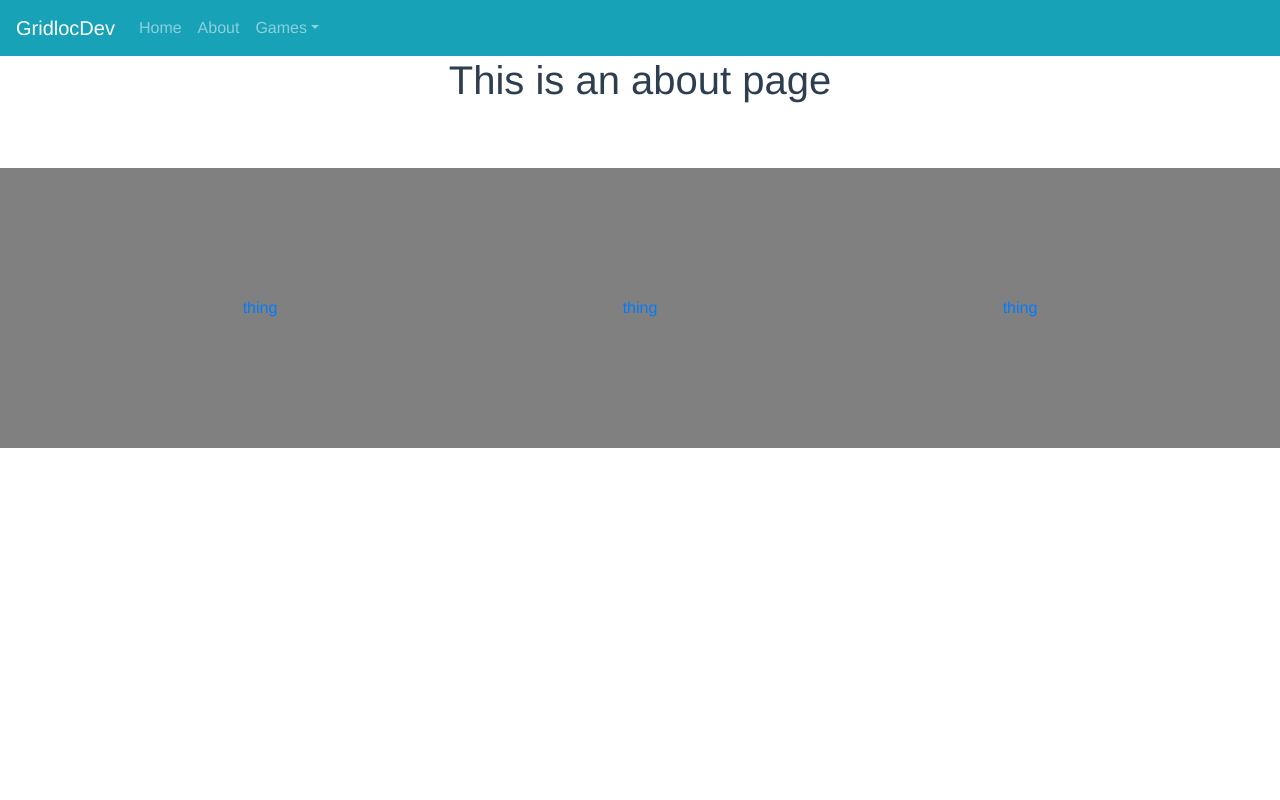
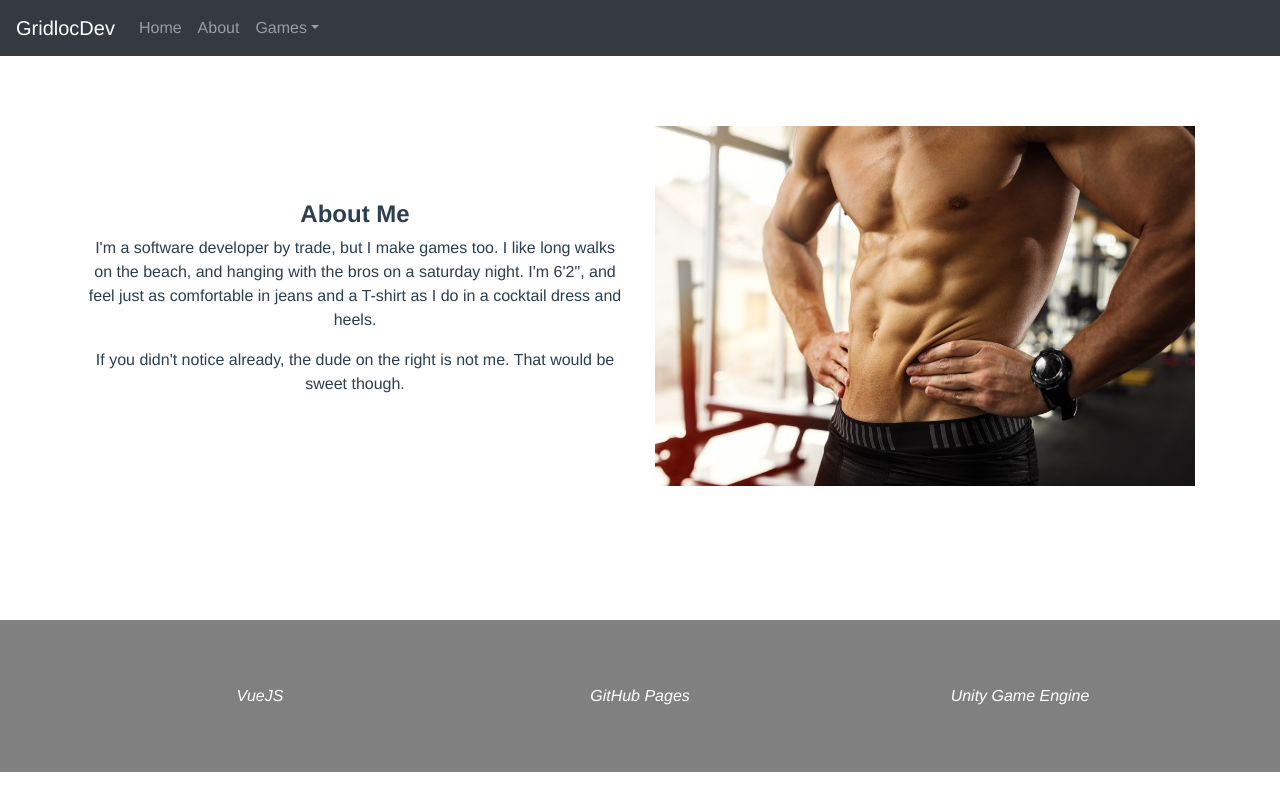
Before and after one commit to gridlocdev/games, a Vue app: page /About in a window 1280 px wide. Built offline with nearby package versions, Linux system fonts and the light colour scheme.

Commit message:
Finished skeleton

```diff
--- a/src/App.vue
+++ b/src/App.vue
@@ -1,6 +1,6 @@
 <template>
   <div id="app">
-    <b-navbar toggleable="lg" type="dark" variant="info">
+    <b-navbar toggleable="lg" type="dark" variant="dark">
       <b-navbar-brand>GridlocDev</b-navbar-brand>
 
       <b-navbar-toggle target="nav-collapse"></b-navbar-toggle>
@@ -17,17 +17,17 @@
       </b-collapse>
     </b-navbar>
     <router-view />
-    <div id="footer" style="width: 100%; margin: 5% 0% 0%; padding: 10% 0%;background-color:grey;">
+    <div id="footer">
       <b-container class="bv-example-row">
         <b-row>
           <b-col>
-            <b-link>thing</b-link>
+            <b-link href="https://vuejs.org/">VueJS</b-link>
           </b-col>
           <b-col>
-            <b-link>thing</b-link>
+            <b-link href="https://pages.github.com/">GitHub Pages</b-link>
           </b-col>
           <b-col>
-            <b-link>thing</b-link>
+            <b-link href="https://unity.com/">Unity Game Engine</b-link>
           </b-col>
         </b-row>
       </b-container>
@@ -53,6 +53,24 @@ export default {
 </script>
 
 <style>
+*:focus {
+  outline: none;
+}
+#footer {
+  width: 100%;
+  margin: 5% 0% 0%;
+  padding: 5% 0%;
+  background-color: grey;
+}
+
+#footer a {
+  color: white;
+  font-style: italic;
+}
+#footer a:hover {
+  color: rgba(256, 256, 256, 0.75);
+  transition: 0.2s;
+}
 #app {
   font-family: Avenir, Helvetica, Arial, sans-serif;
   -webkit-font-smoothing: antialiased;
--- a/src/components/CubeSlide.vue
+++ b/src/components/CubeSlide.vue
@@ -1,17 +1,28 @@
 <template>
   <div>
-    <!-- Game Gif in column 1, description in column 2 -->
     <b-container class="bv-example-row">
-      <b-row>
-        <b-col>GameGif</b-col>
-        <b-col>
-          <h4>GameDescription</h4>
+      <div class="animate__animated animate__fadeIn" id="gameContainer">
+        <b-row align-v="center">
+          <b-col sm="12" md="7" lg="8" xl="8">
+            <b-img fluid-grow :src="require('../assets/CubeSlidePreview.gif')"></b-img>
+          </b-col>
+          <b-col sm="12" md="5" lg="4" xl="4">
+            <h4>
+              <b>Cube Slide</b>
+            </h4>
             <p>
               Here's Cube Slide, my first game! Maneuver around the obstacles and
               make your way to the goal!
             </p>
+            <b-button
+              class="button animate__animated animate__infinite animate__pulse"
+              variant="primary"
+              href="https://gridlocdev.github.io/cubeSlide/"
+              style="width:100%;"
+            >Play</b-button>
           </b-col>
         </b-row>
+      </div>
     </b-container>
   </div>
 </template>
@@ -23,4 +34,10 @@ export default {
 };
 </script>
 
-<style></style>
+<style>
+#gameContainer {
+  height: 700px;
+  display: flex;
+  align-items: center;
+}
+</style>
--- a/src/views/About.vue
+++ b/src/views/About.vue
@@ -1,6 +1,21 @@
 <template>
-  <div class="about">
-    <h1>This is an about page</h1>
+  <div>
+    <b-container class="bv-example-row">
+      <div class="animate__animated animate__fadeIn" id="gameContainer">
+        <b-row align-v="center">
+          <b-col sm="12" md="6" lg="6" xl="6">
+            <h4>
+              <b>About Me</b>
+            </h4>
+            <p>I'm a software developer by trade, but I make games too. I like long walks on the beach, and hanging with the bros on a saturday night. I'm 6'2", and feel just as comfortable in jeans and a T-shirt as I do in a cocktail dress and heels.</p>
+            <p>If you didn't notice already, the dude on the right is not me. That would be sweet though.</p>
+          </b-col>
+          <b-col sm="12" md="6" lg="6" xl="6">
+            <b-img fluid-grow :src="require('../assets/abs.jpg')"></b-img>
+          </b-col>
+        </b-row>
+      </div>
+    </b-container>
   </div>
 </template>
 
@@ -12,4 +27,9 @@ export default {
 </script>
 
 <style>
+#gameContainer {
+  height: 500px;
+  display: flex;
+  align-items: center;
+}
 </style>
--- a/src/views/Home.vue
+++ b/src/views/Home.vue
@@ -3,12 +3,18 @@
     <div>
       <b-jumbotron>
         <h1 class="animate__animated animate__lightSpeedInLeft">GridlocDev</h1>
-        <p>I like making games and stuff</p>
-        <p>Check them out if they're cool</p>
-        <b-button variant="primary" @click="router.push('/about')">Get Started</b-button>
+        <p class="animate__animated animate__fadeIn animate__delay-1s">I like making games and stuff</p>
+        <p
+          class="animate__animated animate__fadeIn animate__delay-1s"
+        >Check them out if they're cool</p>
+        <b-button
+          class="animate__animated animate__fadeIn animate__delay-1s"
+          variant="primary"
+          v-scroll-to="{el:'#my-games', offset: -50}"
+        >Get Started</b-button>
       </b-jumbotron>
     </div>
-    <div id="my-games">
+    <div class="animate__animated animate__fadeIn animate__delay-1s" id="my-games">
       <b-container class="bv-example-row">
         <b-row>
           <b-col sm="12" md="12" lg="6" xl="4">
@@ -61,11 +67,12 @@
                       style="  display: flex;
   justify-content: center;
   align-items: center;
-  height: 100%;"
+  height: 100%;
+  background-color: grey;"
                     >
                       <router-link to="/CubeSlide">
                         <b-card-img
-                          :src="require('../assets/CubeSlideImage.png')"
+                          :src="require('../assets/Under-construction-white.26c32086.png')"
                           alt="Image"
                           class="rounded-0"
                         ></b-card-img>
@@ -75,18 +82,18 @@
                   <b-col md="6">
                     <b-card-body>
                       <h4>
-                        <b-link :to="{ path: '/CubeSlide'}">Cube Slide</b-link>
+                        <b-link :to="{ path: '/CubeSlide'}">Coming Soon...</b-link>
                       </h4>
                       <router-link to="/CubeSlide">
                         <b-card-text
                           class="nobold"
-                        >Slide left and right to make your way to the goal.</b-card-text>
+                        >When I make a new game, it will be displayed here!</b-card-text>
                       </router-link>
-                      <b-button
+                      <!-- <b-button
                         class="button animate__animated animate__infinite animate__pulse"
                         variant="primary"
                         href="https://gridlocdev.github.io/cubeSlide/"
-                      >Play</b-button>
+                      >Play</b-button>-->
                     </b-card-body>
                   </b-col>
                 </b-row>
@@ -102,11 +109,12 @@
                       style="  display: flex;
   justify-content: center;
   align-items: center;
-  height: 100%;"
+  height: 100%;
+  background-color: grey;"
                     >
                       <router-link to="/CubeSlide">
                         <b-card-img
-                          :src="require('../assets/CubeSlideImage.png')"
+                          :src="require('../assets/Under-construction-white.26c32086.png')"
                           alt="Image"
                           class="rounded-0"
                         ></b-card-img>
@@ -116,18 +124,18 @@
                   <b-col md="6">
                     <b-card-body>
                       <h4>
-                        <b-link :to="{ path: '/CubeSlide'}">Cube Slide</b-link>
+                        <b-link :to="{ path: '/CubeSlide'}">Coming Soon...</b-link>
                       </h4>
                       <router-link to="/CubeSlide">
                         <b-card-text
                           class="nobold"
-                        >Slide left and right to make your way to the goal.</b-card-text>
+                        >When I make a new game, it will be displayed here!</b-card-text>
                       </router-link>
-                      <b-button
+                      <!-- <b-button
                         class="button animate__animated animate__infinite animate__pulse"
                         variant="primary"
                         href="https://gridlocdev.github.io/cubeSlide/"
-                      >Play</b-button>
+                      >Play</b-button>-->
                     </b-card-body>
                   </b-col>
                 </b-row>
@@ -152,7 +160,8 @@ a {
   color: rgba(0, 0, 0, 0.75);
   font-weight: bold;
 }
-a:hover {
+a:hover,
+a:active {
   color: rgba(0, 0, 0, 0.5);
   text-decoration: none;
 }
@@ -166,4 +175,7 @@ a .nobold:hover {
   margin: 10%;
   color: white;
 }
+.button:hover {
+  color: white;
+}
 </style>
```
Lines whose indentation alone changed are shown as unchanged.
